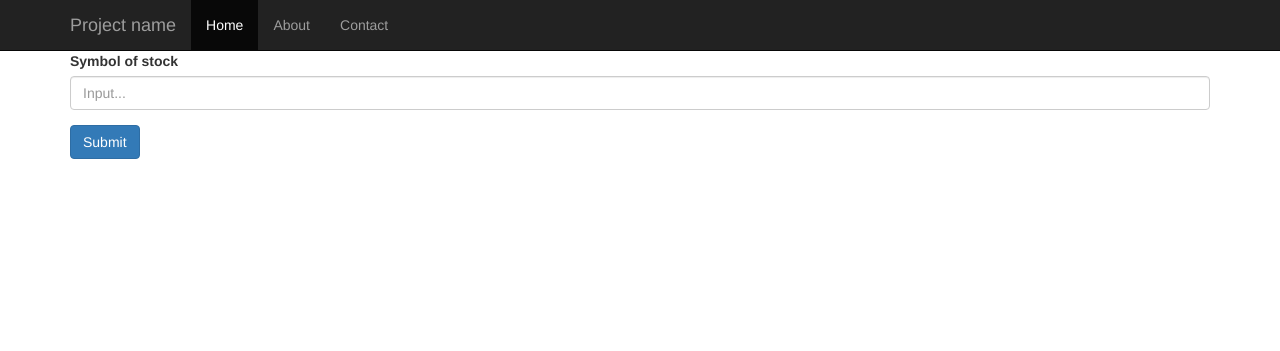
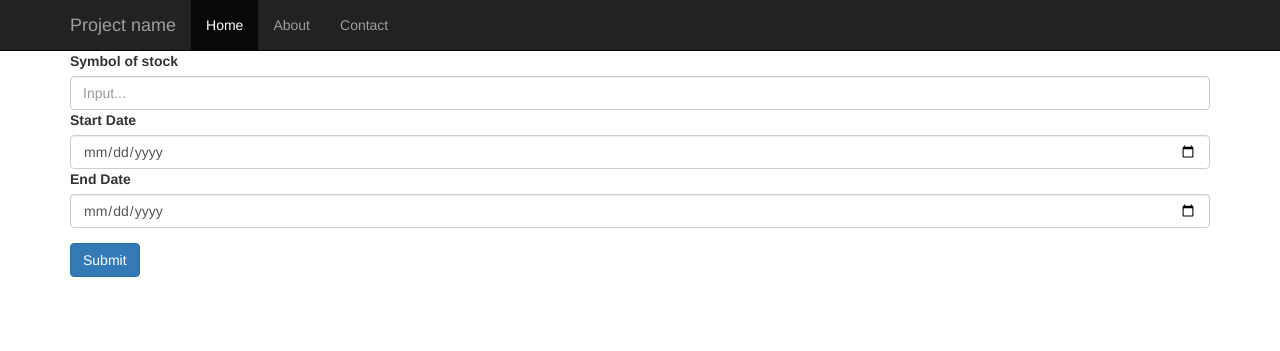
Before and after one commit to sparsh0204/Plotstocks, a Django app: page / in a window 1280 px wide. Shown: the top 351 px of the page. Run offline with Django 3.2, Linux system fonts and the light colour scheme; parts of the project's set-up code (start-up, migrations or seed data) failed here and were passed over; some libraries are stand-ins or nearby versions.

Commit message:
adding dates

```diff
--- a/requirements.txt
+++ b/requirements.txt
@@ -19,7 +19,7 @@ numpy==1.13.3
 oauthlib==2.0.6
 pandas==0.21.0
 pandas-datareader==0.5.0
-pkg-resources==0.0.0
+#pkg-resources==0.0.0
 pprint==0.1
 pyparsing==2.2.0
 python-dateutil==2.6.1
--- a/stocks/plotstockdata.py
+++ b/stocks/plotstockdata.py
@@ -3,7 +3,7 @@ import numpy as np
 import pandas as pd
 from bokeh.layouts import gridplot
 from bokeh.plotting import figure, show, output_file
-from bokeh.sampledata.stocks import AAPL, GOOG, IBM, MSFT
+#from bokeh.sampledata.stocks import AAPL, GOOG, IBM, MSFT
 
 
 def datetime(x):
--- a/stocks/views.py
+++ b/stocks/views.py
@@ -13,16 +13,33 @@ def index(request):
         return render(request,'stocks/homepage.html')
     elif request.method=="POST":
         symbol = request.POST['symbol']
-        print(symbol)
-        return redirect(reverse('graph_view') + '?u=%s' % symbol)
+        start_date = request.POST['start_date']
+        end_date = request.POST['end_date']
+
+#        print(symbol)
+        data_list = []
+        data_list.append(symbol)
+        data_list.append(start_date)
+        data_list.append(end_date)
+
+        return graph_view(request, data_list)
+#        return redirect(reverse('graph_view') + '?smb=%s' % symbol + '?sd=%s' % start_date + '?ed=%s' % end_date)
 
     else:
         pass
 
 
-def graph_view(request):
-    symbol = request.GET.get('u', None)
-    df = stockdata.get_stock_data(symbol)
+def graph_view(request,data_list):
+#    symbol = request.GET.get('smb', None)
+    symbol = data_list[0]
+    start_date = data_list[1]
+    end_date = data_list[2]
+#    start_date = request.GET.get('sd', None)
+#    end_date = request.GET.get('ed', None)
+#    print(start_date)
+#    print(end_date)
+#    print(symbol)
+    df = stockdata.get_stock_data(symbol, start_date, end_date)
     plot = plotstockdata.plot_graph(df,symbol)
     script, div = components(plot)
     #print(script,div)
--- a/templates/stocks/homepage.html
+++ b/templates/stocks/homepage.html
@@ -55,6 +55,11 @@
         <div class="form-group">
             <label for="symbol">Symbol of stock</label>
             <input type="text" class="form-control" name="symbol" id="symbol" placeholder="Input...">
+            <label for="start_date">Start Date</label>
+            <input type="date" class="form-control" name="start_date" id="start_date">
+            <label for="end_date">End Date</label>
+            <input type="date" class="form-control" name="end_date" id="end_date">
+
         </div>
 
 
```
Also changed, not shown: stocks/stockdata.py (+11 -3 lines), db.sqlite3, 1 other file.
